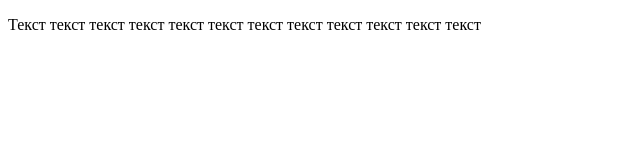
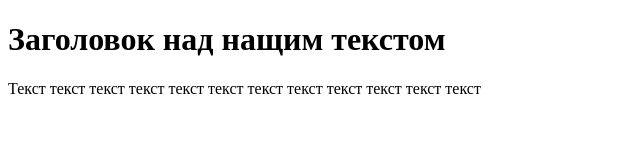
Before and after one commit to Topoy/GIT-experiments, a plain HTML site: page test.html in a window 1280 px wide. Shown: the whole page, without its empty margins (0-640 px from the left). Drawn offline with Linux system fonts and the light colour scheme.

Commit message:
test.html changed

```diff
--- a/test.html
+++ b/test.html
@@ -1,9 +1,10 @@
 <!DOCTYPE html>
 <html>
     <head>
-        <title>Заголовок страницы</title>
+        <title>Название нашего сайта</title>
     </head>
     <body>
+        <h1>Заголовок над нащим текстом</h1>
         <p>Текст текст текст текст текст текст текст текст текст текст текст текст</p>
     </body>
 </html>
```
